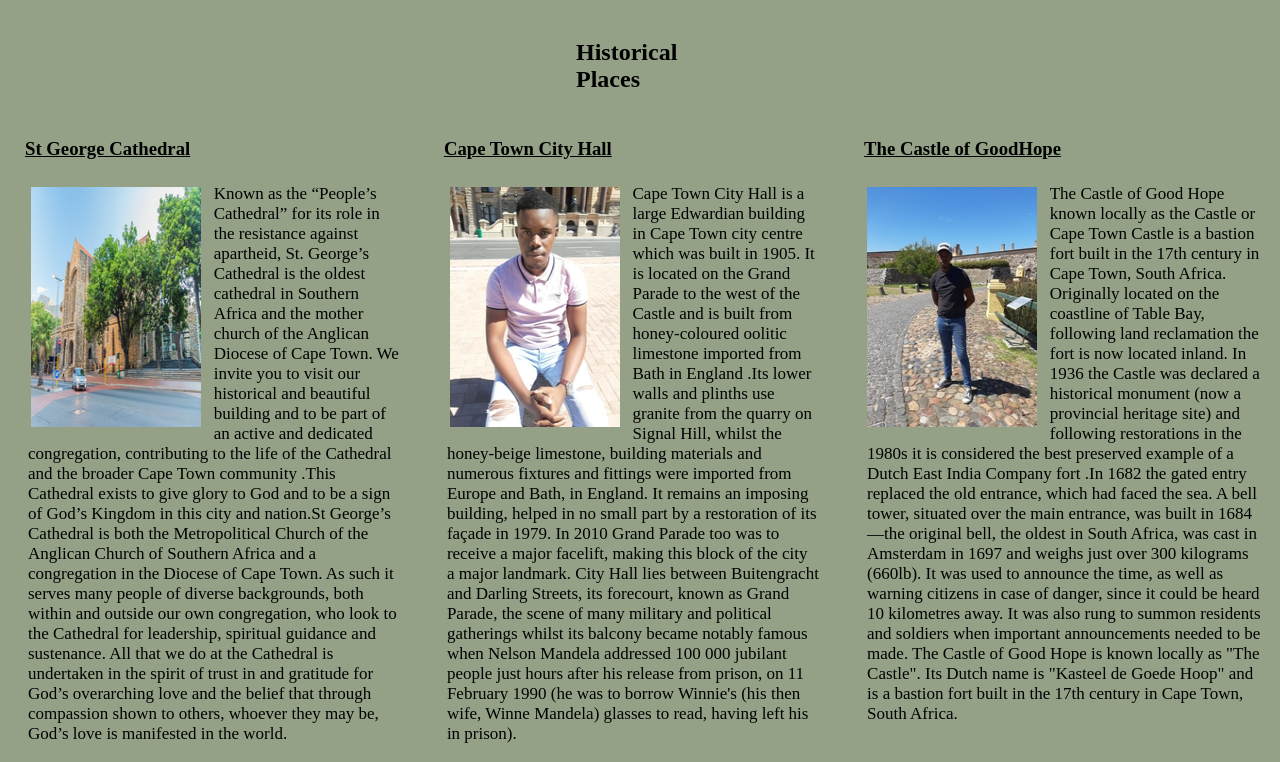
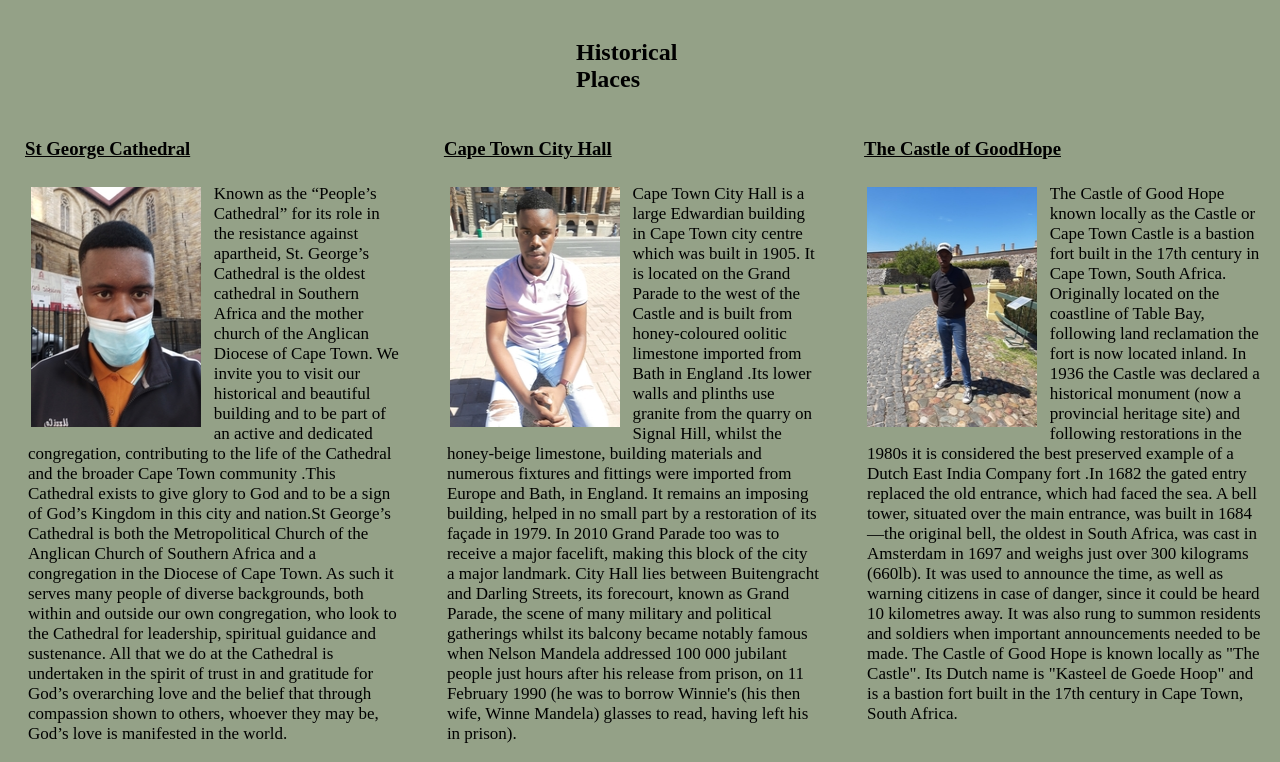
Before and after one commit to ThamsanqaMpontshane/Create-A-Responsive-Website, a website: page index.html in a window 1280 px wide. Shown: the part 841-1603 px from the top of the page. Drawn offline with Linux system fonts and the light colour scheme.

Commit message:
Finally Added The St Georges Pic

```diff
--- a/index.html
+++ b/index.html
@@ -92,7 +92,7 @@
         <div class="whiteborder">
           <u><h3>St George Cathedral</h3></u>
           <div class="box">
-            <p><img class="box1" style="float: left" src="pictures3.jpg" alt="" /></p>
+            <p><img class="box1" style="float: left" src="mypic.jpg" alt="" /></p>
             <p class="paragraphs">
               Known as the “People’s Cathedral” for its role in the resistance
               against apartheid, St. George’s Cathedral is the oldest cathedral
```
Also changed, not shown: mypic.jpg (added).
